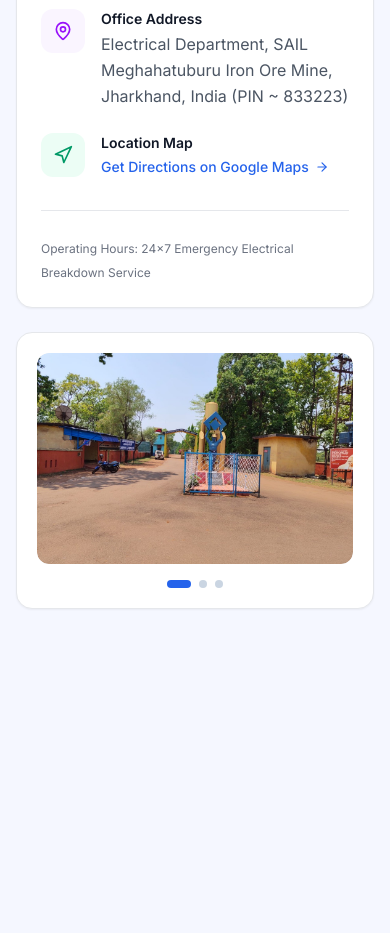
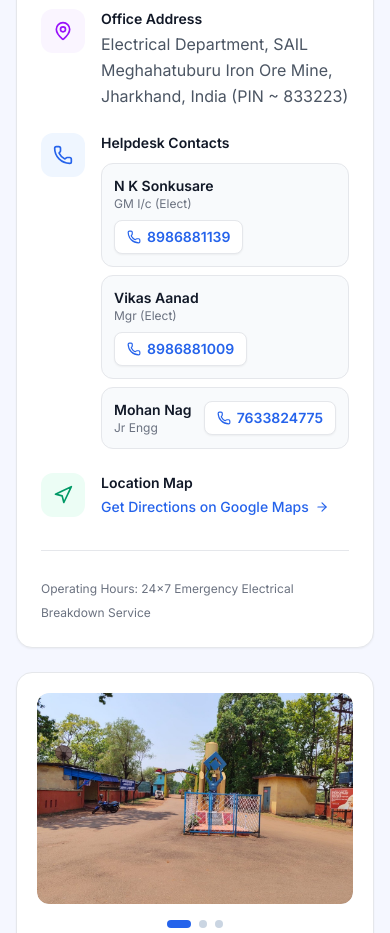
Before and after one commit to rounak1434/SAIL-MIOM-CMLO, a React (Vite) app: page / in a window 390 px wide. Shown: the part 3320-4253 px from the top of the page. Before the commit the page ends 3993 px from the top, so only its background shows below. Built offline with nearby package versions, Linux system fonts and the light colour scheme; no server answers; the database is empty.

Commit message:
feat: add key contact officials and phone numbers to Electrical Department Helpdesk

```diff
--- a/src/pages/Home.tsx
+++ b/src/pages/Home.tsx
@@ -14,6 +14,7 @@ import {
   Navigation,
   Zap,
   ArrowRight,
+  Phone,
 } from 'lucide-react';
 import { subscribeToComplaintStats, ComplaintStats } from '../services/complaint.service';
 
@@ -331,6 +332,73 @@ const Home = () => {
                 </div>
 
                 <div className="flex items-start gap-4">
+                  <div className="w-11 h-11 rounded-xl bg-blue-50 dark:bg-blue-950/40 text-[#2563EB] dark:text-blue-400 flex items-center justify-center flex-shrink-0">
+                    <Phone className="w-5 h-5" />
+                  </div>
+                  <div className="w-full">
+                    <h3 className="text-sm font-semibold text-[#111827] dark:text-[#F9FAFB] mb-2.5">
+                      Helpdesk Contacts
+                    </h3>
+                    <div className="space-y-2">
+                      <div className="flex items-center justify-between flex-wrap gap-2 p-3 rounded-xl bg-slate-50 dark:bg-[#111318] border border-[#E5E7EB] dark:border-[#2B313B]">
+                        <div>
+                          <p className="text-sm font-bold text-[#111827] dark:text-[#F9FAFB]">
+                            N K Sonkusare
+                          </p>
+                          <p className="text-xs text-[#6B7280] dark:text-[#9CA3AF]">
+                            GM I/c (Elect)
+                          </p>
+                        </div>
+                        <a
+                          href="tel:8986881139"
+                          className="inline-flex items-center gap-1.5 px-3 py-1.5 rounded-lg bg-white dark:bg-[#181B21] border border-[#E5E7EB] dark:border-[#2B313B] text-sm font-semibold text-[#2563EB] dark:text-blue-400 hover:bg-blue-50 dark:hover:bg-blue-950/30 transition-colors shadow-xs"
+                        >
+                          <Phone className="w-3.5 h-3.5" />
+                          <span>8986881139</span>
+                        </a>
+                      </div>
+
+                      <div className="flex items-center justify-between flex-wrap gap-2 p-3 rounded-xl bg-slate-50 dark:bg-[#111318] border border-[#E5E7EB] dark:border-[#2B313B]">
+                        <div>
+                          <p className="text-sm font-bold text-[#111827] dark:text-[#F9FAFB]">
+                            Vikas Aanad
+                          </p>
+                          <p className="text-xs text-[#6B7280] dark:text-[#9CA3AF]">
+                            Mgr (Elect)
+                          </p>
+                        </div>
+                        <a
+                          href="tel:8986881009"
+                          className="inline-flex items-center gap-1.5 px-3 py-1.5 rounded-lg bg-white dark:bg-[#181B21] border border-[#E5E7EB] dark:border-[#2B313B] text-sm font-semibold text-[#2563EB] dark:text-blue-400 hover:bg-blue-50 dark:hover:bg-blue-950/30 transition-colors shadow-xs"
+                        >
+                          <Phone className="w-3.5 h-3.5" />
+                          <span>8986881009</span>
+                        </a>
+                      </div>
+
+                      <div className="flex items-center justify-between flex-wrap gap-2 p-3 rounded-xl bg-slate-50 dark:bg-[#111318] border border-[#E5E7EB] dark:border-[#2B313B]">
+                        <div>
+                          <p className="text-sm font-bold text-[#111827] dark:text-[#F9FAFB]">
+                            Mohan Nag
+                          </p>
+                          <p className="text-xs text-[#6B7280] dark:text-[#9CA3AF]">
+                            Jr Engg
+                          </p>
+                        </div>
+                        <a
+                          href="tel:7633824775"
+                          className="inline-flex items-center gap-1.5 px-3 py-1.5 rounded-lg bg-white dark:bg-[#181B21] border border-[#E5E7EB] dark:border-[#2B313B] text-sm font-semibold text-[#2563EB] dark:text-blue-400 hover:bg-blue-50 dark:hover:bg-blue-950/30 transition-colors shadow-xs"
+                        >
+                          <Phone className="w-3.5 h-3.5" />
+                          <span>7633824775</span>
+                        </a>
+                      </div>
+                    </div>
+                  </div>
+                </div>
+
+
+                <div className="flex items-start gap-4">
                   <div className="w-11 h-11 rounded-xl bg-emerald-50 dark:bg-emerald-950/40 text-emerald-600 dark:text-emerald-400 flex items-center justify-center flex-shrink-0">
                     <Navigation className="w-5 h-5" />
                   </div>
```
